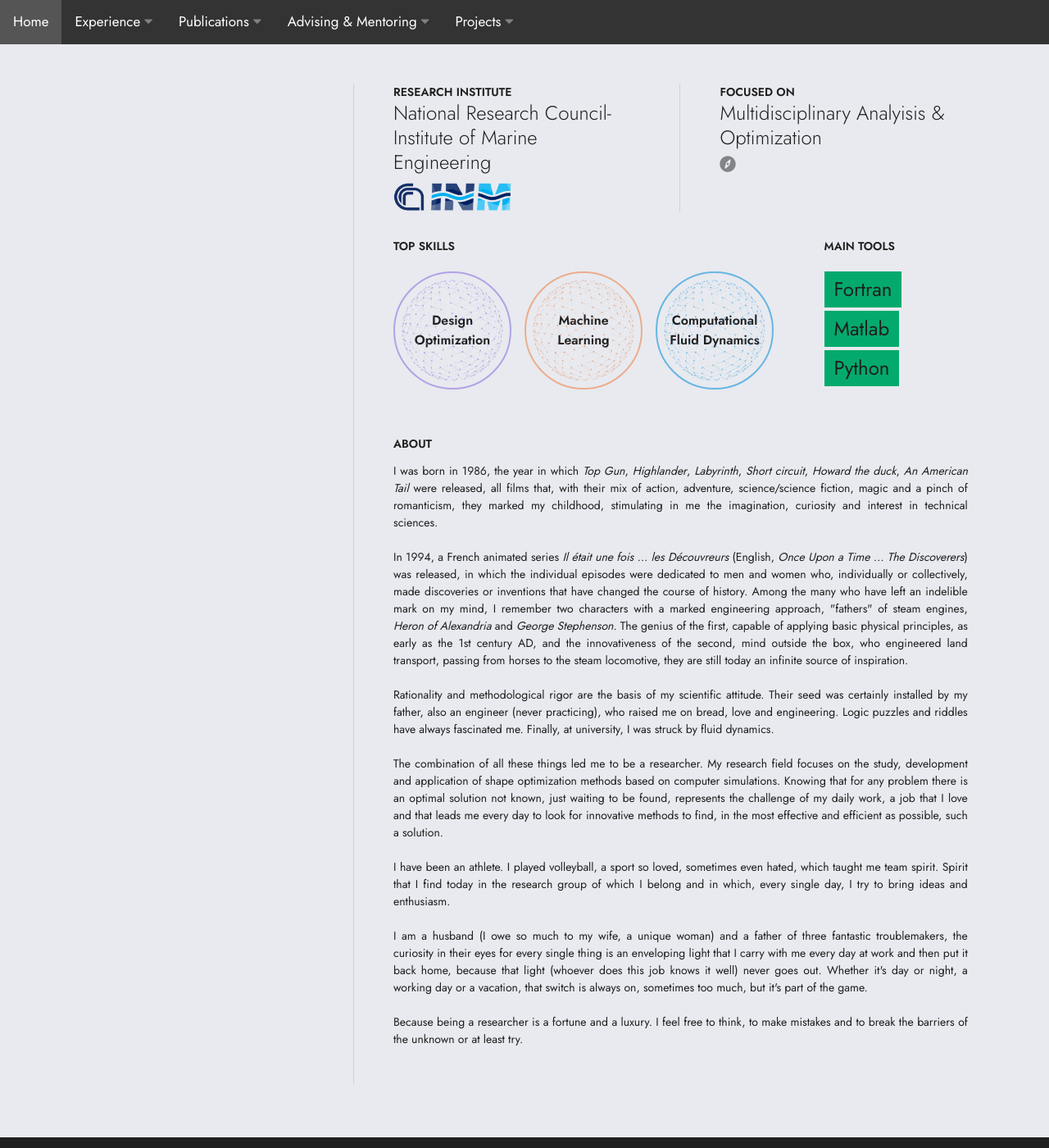
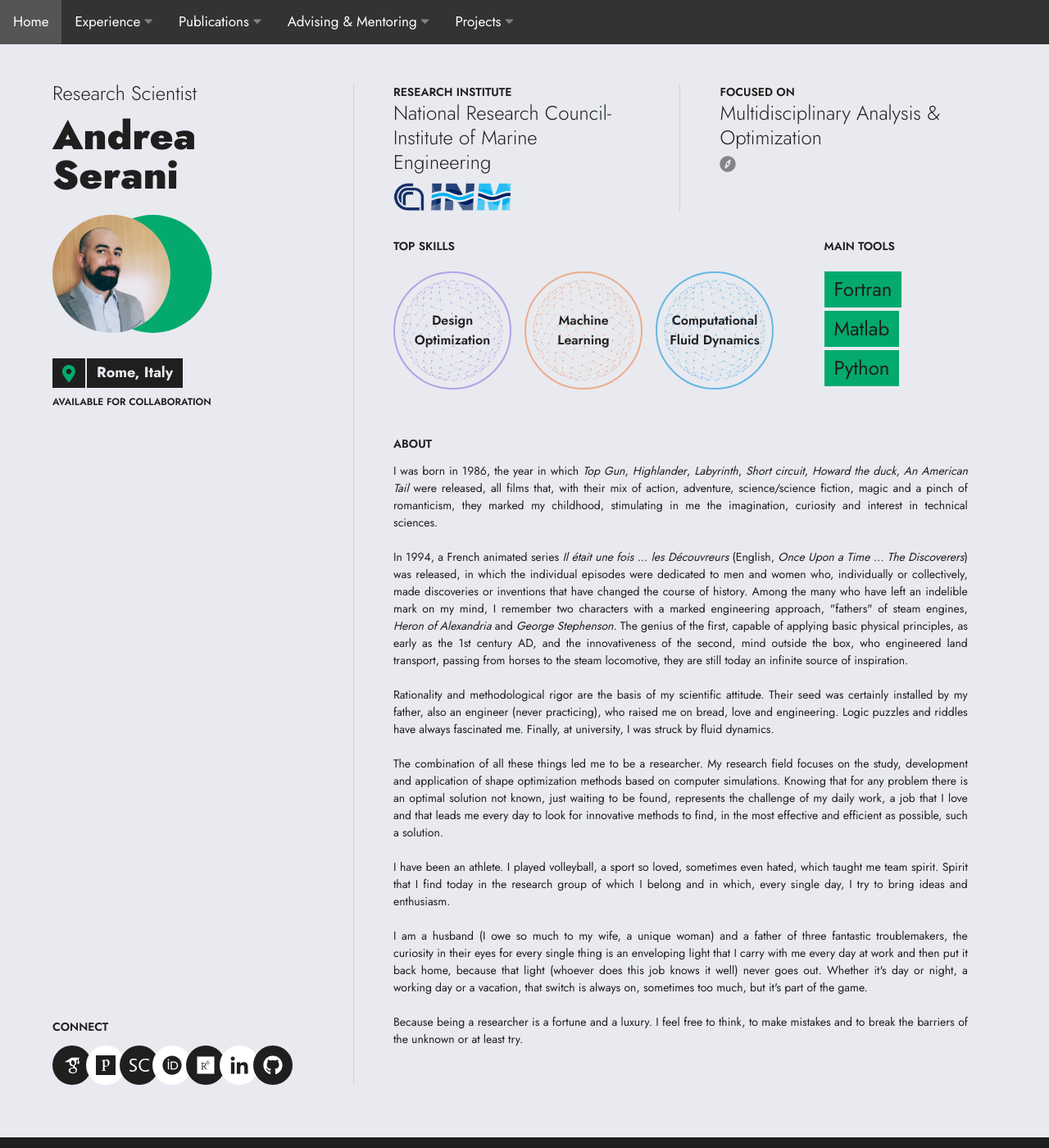
Before and after one commit to aserani/aserani.github.io, a Jekyll site: the page built from index.html, in a window 1280 px wide and 1400 px high. Shown: the whole window at 82% size. Built offline with Jekyll 4.4.1, drawn with Linux system fonts in a browser that asks for light colours; a style sheet for code colours, icons or effects is not loaded.

Commit message:
Update index.html

```diff
--- a/index.html
+++ b/index.html
@@ -1,39 +1,40 @@
 ---
 layout: default
-title: Andrea Serani - Home
+title: Andrea Serani - Research Scientist
 body_class: antialiased bg-back leading-normal font-text text-front
+show_sidebar: true
 ---
 
-<section class="container flex flex-wrap items-stretch pt-4 my-8">
+<div class="flex pb-8">
 
-  <div class="w-full lg:w-1/3 lg:border-r border-line lg:px-8 xl:px-12">
-    <div id="site-sidebar" class="h-full"></div>
-  </div>
-
-  <div class="w-full lg:w-2/3 lg:pl-8 xl:pl-12">
-    <div class="flex pb-8">
   <div class="w-1/2 pr-4 lg:pr-12 border-r border-line">
     <h5 class="section-header pb-0">Research Institute</h5>
-        <h3 class="font-header font-light text-2xl text-front leading-tight">National Research Council-Institute of Marine Engineering</h3>
+    <h3 class="font-header font-light text-2xl text-front leading-tight">
+      National Research Council-Institute of Marine Engineering
+    </h3>
     <div class="font-header font-semibold text-xs uppercase pt-2">
       <!--<span class="dot status-green"></span> Available for hire-->
-          <a class="thumbnail pub_img"  href="https://www.inm.cnr.it/people/andrea-serani/" target="_blank">
-             <img src="images/thumbnail.png" loading="lazy" alt="" class="block lg:w-36 lg:h12"/>
+      <a class="thumbnail pub_img" href="https://www.inm.cnr.it/people/andrea-serani/" target="_blank">
+         <img src="images/thumbnail.png" loading="lazy" alt="CNR-INM profile thumbnail" class="block lg:w-36 lg:h12"/>
       </a>
     </div>
   </div>
+
   <div class="w-1/2 pl-4 lg:pl-12">
     <h5 class="section-header pb-0">Focused on</h5>
     <div class="font-header font-light text-2xl text-front leading-tight">
-          Multidisciplinary Analyisis & Optimization
+      Multidisciplinary Analysis & Optimization
       <div class="pt-1">
-            <a href="http://www.inm.cnr.it/groups/mao/" class="inline-block text-front opacity-50 hover:opacity-75 h-5 w-5" target="_blank">
-              <svg xmlns="http://www.w3.org/2000/svg" viewBox="0 0 512 512"><path d="M504 256c0 136.967-111.033 248-248 248S8 392.967 8 256 119.033 8 256 8s248 111.033 248 248zM307.446 120.844l-102.642 97.779a23.997 23.997 0 0 0-6.772 11.729l-33.359 137.779c-5.68 23.459 22.777 39.318 39.88 23.024l102.64-97.779a23.99 23.99 0 0 0 6.772-11.729l33.359-137.779c5.618-23.198-22.591-39.493-39.878-23.024zM256 224c-17.673 0-32 14.327-32 32s14.327 32 32 32 32-14.327 32-32-14.327-32-32-32z"></path></svg>
+        <a href="https://www.inm.cnr.it/groups/mao/" class="inline-block text-front opacity-50 hover:opacity-75 h-5 w-5" target="_blank">
+          <svg xmlns="http://www.w3.org/2000/svg" viewBox="0 0 512 512">
+            <path d="M504 256c0 136.967-111.033 248-248 248S8 392.967 8 256 119.033 8 256 8s248 111.033 248 248zM307.446 120.844l-102.642 97.779a23.997 23.997 0 0 0-6.772 11.729l-33.359 137.779c-5.68 23.459 22.777 39.318 39.88 23.024l102.64-97.779a23.99 23.99 0 0 0 6.772-11.729l33.359-137.779c5.618-23.198-22.591-39.493-39.878-23.024zM256 224c-17.673 0-32 14.327-32 32s14.327 32 32 32 32-14.327 32-32-14.327-32-32-32z"></path>
+          </svg>
         </a>
       </div>
     </div>
   </div>
 </div>
+
 <div class="flex flex-wrap">
   <div class="w-full lg:w-3/4 pb-12">
     <h5 class="section-header pb-3">Top skills</h5>
@@ -86,4 +87,3 @@ body_class: antialiased bg-back leading-normal font-text text-front
 <!--</p>-->
 
 </div>
-</section>
```
Lines whose indentation alone changed are shown as unchanged.
